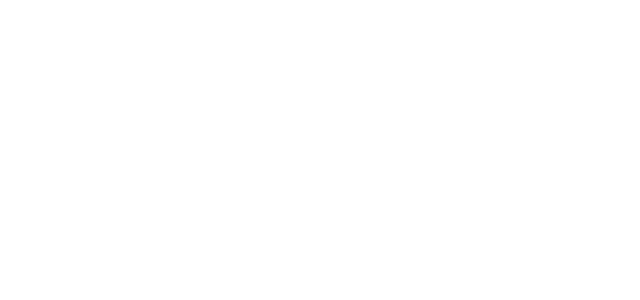
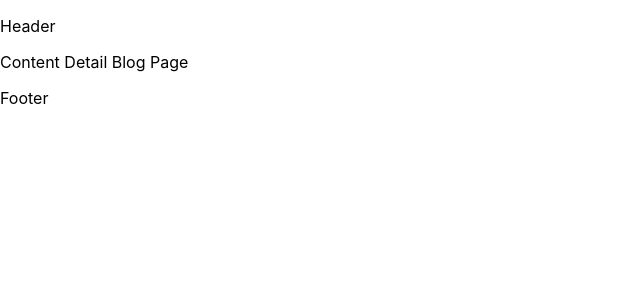
Before and after one commit to nur66/MERN-blog, a React (Create React App) app: page /detail-blog in a window 1280 px wide. Before the commit this address had no page. Shown: the top 300 px of the page, without its empty margins (0-640 px from the left). Built offline with nearby package versions, Linux system fonts and the light colour scheme.

Commit message:
Menambahkan component MainPage dan mempunyai nested route

```diff
--- a/src/config/Routes/index.js
+++ b/src/config/Routes/index.js
@@ -4,13 +4,13 @@ import {
     Routes,
     Route,
   } from "react-router-dom";
-import { Home, Login, Register } from '../../pages';
+import { Login, MainApp, Register } from '../../pages';
 
 const BaseRoutes = () => {
   return (
     <BrowserRouter>
       <Routes>
-        <Route path="/" element={<Home />} />
+        <Route path="*" element={<MainApp />} />
         <Route path="/register" element={<Register />} />
         <Route path="/login" element={<Login />} />
       </Routes>
--- /dev/null
+++ b/src/pages/CreateBlog/index.js
@@ -0,0 +1,11 @@
+import React from 'react'
+
+const CreateBlog = () => {
+  return (
+    <div>
+        <p>Create blog page</p>
+    </div>
+  )
+}
+
+export default CreateBlog
--- /dev/null
+++ b/src/pages/DetailBlog/index.js
@@ -0,0 +1,11 @@
+import React from 'react'
+
+const DetailBlog = () => {
+  return (
+    <div>
+        <p>Content Detail Blog Page</p>
+    </div>
+  )
+}
+
+export default DetailBlog
--- /dev/null
+++ b/src/pages/MainApp/index.js
@@ -0,0 +1,24 @@
+// Disini kita akan buat halaman yang berlayer / berlapis
+
+import React from 'react';
+
+import { Routes, Route } from "react-router-dom";
+import CreateBlog from '../CreateBlog';
+import DetailBlog from '../DetailBlog';
+import Home from '../Home';
+
+const MainApp = () => {
+  return (
+    <div>
+        <p>Header</p>
+        <Routes>
+            <Route path="/create-blog" element={<CreateBlog />} />
+            <Route path="/detail-blog" element={<DetailBlog />} />
+            <Route path="/" element={<Home />} />
+        </Routes>
+        <p>Footer</p>
+    </div>
+  )
+}
+
+export default MainApp;
--- a/src/pages/index.js
+++ b/src/pages/index.js
@@ -3,5 +3,6 @@
 import Home from "./Home";
 import Register from "./Register";
 import Login from "./Login";
+import MainApp from "./MainApp";
 
-export {Home, Register, Login}
+export {Home, Register, Login, MainApp}
```
